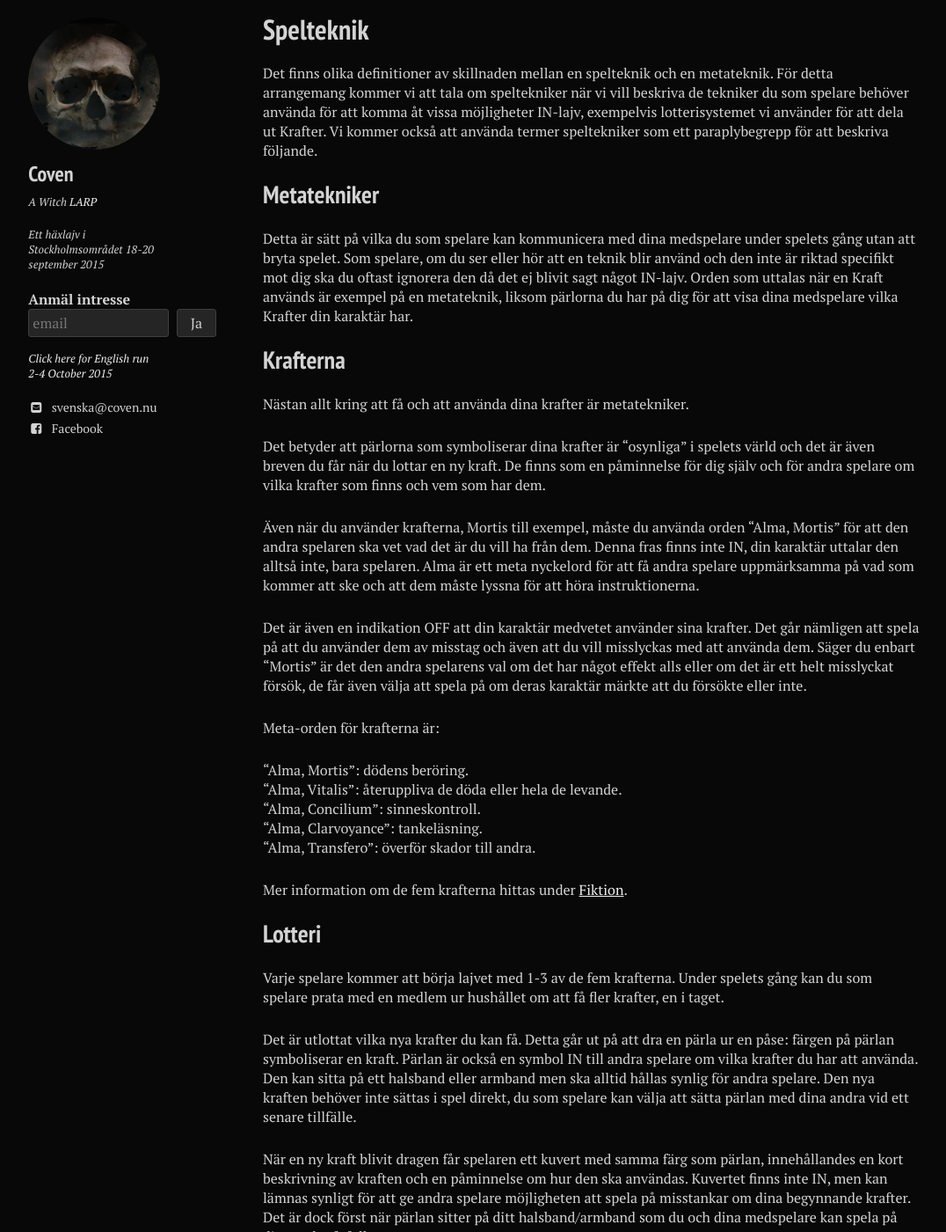
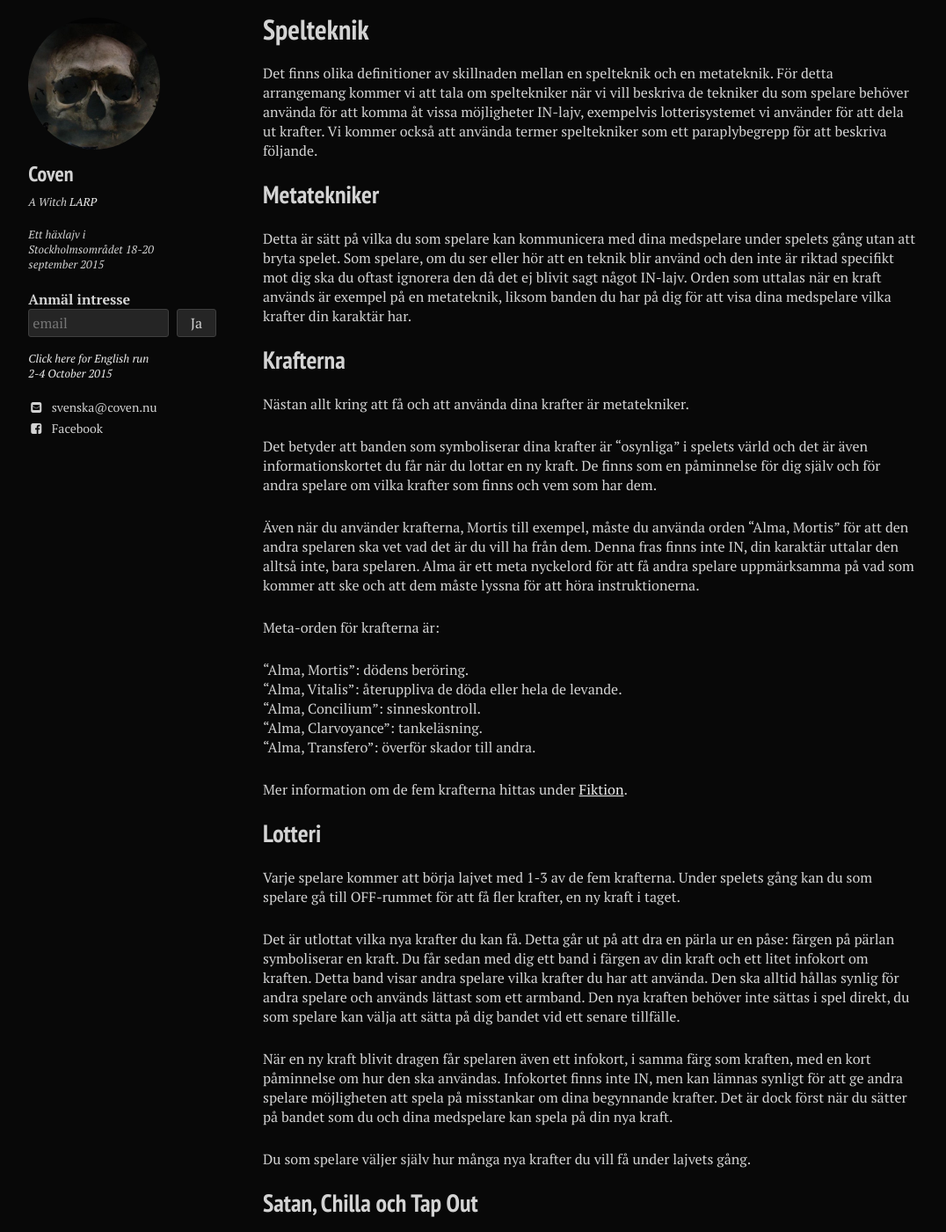
Before and after one commit to stanislavb/www.coven.nu, a Jekyll site: the page built from spelteknik/index.md, in a window 1280 px wide and 1400 px high, scrolled down 507 px. Shown: the whole window at 88% size, without its empty margins (21-1097 px from the left). Built offline with Jekyll 4.4.1, drawn with Linux system fonts in a browser that asks for light colours; nearby versions of some CDN libraries; some of the changed text lies outside the part shown.

Commit message:
Update index.md

```diff
--- a/spelteknik/index.md
+++ b/spelteknik/index.md
@@ -17,21 +17,19 @@ image:
 </div>
 </section><!-- /#table-of-contents -->
 
-Det finns olika definitioner av skillnaden mellan en spelteknik och en metateknik. För detta arrangemang kommer vi att tala om speltekniker när vi vill beskriva de tekniker du som spelare behöver använda för att komma åt vissa möjligheter IN-lajv, exempelvis lotterisystemet vi använder för att dela ut Krafter. Vi kommer också att använda termer speltekniker som ett paraplybegrepp för att beskriva följande.
+Det finns olika definitioner av skillnaden mellan en spelteknik och en metateknik. För detta arrangemang kommer vi att tala om speltekniker när vi vill beskriva de tekniker du som spelare behöver använda för att komma åt vissa möjligheter IN-lajv, exempelvis lotterisystemet vi använder för att dela ut krafter. Vi kommer också att använda termer speltekniker som ett paraplybegrepp för att beskriva följande.
 
 ## Metatekniker
 
-Detta är sätt på vilka du som spelare kan kommunicera med dina medspelare under spelets gång utan att bryta spelet. Som spelare, om du ser eller hör att en teknik blir använd och den inte är riktad specifikt mot dig ska du oftast ignorera den då det ej blivit sagt något IN-lajv. Orden som uttalas när en Kraft används är exempel på en metateknik, liksom pärlorna du har på dig för att visa dina medspelare vilka Krafter din karaktär har.
+Detta är sätt på vilka du som spelare kan kommunicera med dina medspelare under spelets gång utan att bryta spelet. Som spelare, om du ser eller hör att en teknik blir använd och den inte är riktad specifikt mot dig ska du oftast ignorera den då det ej blivit sagt något IN-lajv. Orden som uttalas när en kraft används är exempel på en metateknik, liksom banden du har på dig för att visa dina medspelare vilka krafter din karaktär har.
 
 ## Krafterna
 
 Nästan allt kring att få och att använda dina krafter är metatekniker.
 
-Det betyder att pärlorna som symboliserar dina krafter är “osynliga” i spelets värld och det är även breven du får när du lottar en ny kraft. De finns som en påminnelse för dig själv och för andra spelare om vilka krafter som finns och vem som har dem.
+Det betyder att banden som symboliserar dina krafter är “osynliga” i spelets värld och det är även informationskortet du får när du lottar en ny kraft. De finns som en påminnelse för dig själv och för andra spelare om vilka krafter som finns och vem som har dem.
 
 Även när du använder krafterna, Mortis till exempel, måste du använda orden “Alma, Mortis” för att den andra spelaren ska vet vad det är du vill ha från dem. Denna fras finns inte IN, din karaktär uttalar den alltså inte, bara spelaren. Alma är ett meta nyckelord för att få andra spelare uppmärksamma på vad som kommer att ske och att dem måste lyssna för att höra instruktionerna.
-
-Det är även en indikation OFF att din karaktär medvetet använder sina krafter. Det går nämligen att spela på att du använder dem av misstag och även att du vill misslyckas med att använda dem. Säger du enbart “Mortis” är det den andra spelarens val om det har något effekt alls eller om det är ett helt misslyckat försök, de får även välja att spela på om deras karaktär märkte att du försökte eller inte.
 
 Meta-orden för krafterna är:
 
@@ -45,15 +43,13 @@ Mer information om de fem krafterna hittas under [Fiktion](/fiktion/).
 
 ## Lotteri
 
-Varje spelare kommer att börja lajvet med 1-3 av de fem krafterna. Under spelets gång kan du som spelare prata med en medlem ur hushållet om att få fler krafter, en i taget.
+Varje spelare kommer att börja lajvet med 1-3 av de fem krafterna. Under spelets gång kan du som spelare gå till OFF-rummet för att få fler krafter, en ny kraft i taget.
 
-Det är utlottat vilka nya krafter du kan få. Detta går ut på att dra en pärla ur en påse: färgen på pärlan symboliserar en kraft. Pärlan är också en symbol IN till andra spelare om vilka krafter du har att använda. Den kan sitta på ett halsband eller armband men ska alltid hållas synlig för andra spelare. Den nya kraften behöver inte sättas i spel direkt, du som spelare kan välja att sätta pärlan med dina andra vid ett senare tillfälle.
+Det är utlottat vilka nya krafter du kan få. Detta går ut på att dra en pärla ur en påse: färgen på pärlan symboliserar en kraft. Du får sedan med dig ett band i färgen av din kraft och ett litet infokort om kraften. Detta band visar andra spelare vilka krafter du har att använda. Den ska alltid hållas synlig för andra spelare och används lättast som ett armband. Den nya kraften behöver inte sättas i spel direkt, du som spelare kan välja att sätta på dig bandet vid ett senare tillfälle.
 
-När en ny kraft blivit dragen får spelaren ett kuvert med samma färg som pärlan, innehållandes en kort beskrivning av kraften och en påminnelse om hur den ska användas. Kuvertet finns inte IN, men kan lämnas synligt för att ge andra spelare möjligheten att spela på misstankar om dina begynnande krafter. Det är dock först när pärlan sitter på ditt halsband/armband som du och dina medspelare kan spela på din nya kraft fullt ut.
+När en ny kraft blivit dragen får spelaren även ett infokort, i samma färg som kraften, med en kort påminnelse om hur den ska användas. Infokortet finns inte IN, men kan lämnas synligt för att ge andra spelare möjligheten att spela på misstankar om dina begynnande krafter. Det är dock först när du sätter på bandet som du och dina medspelare kan spela på din nya kraft.
 
-Du som spelare väljer själv om du vill få alla fem krafterna under lajvets gång eller inte få några nya alls.
-
-Om du vill delta i De Sju Proven som sker på andra dagen behöver du ha minst fyra krafter före den eftermiddagen.
+Du som spelare väljer själv hur många nya krafter du vill få under lajvets gång.
 
 ## Satan, Chilla och Tap Out
 
```
